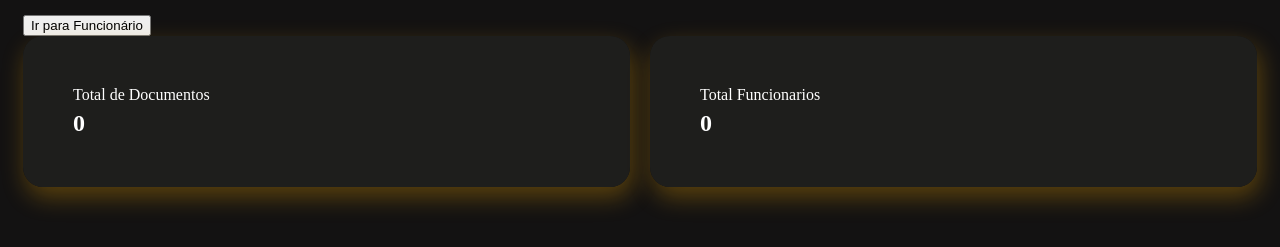
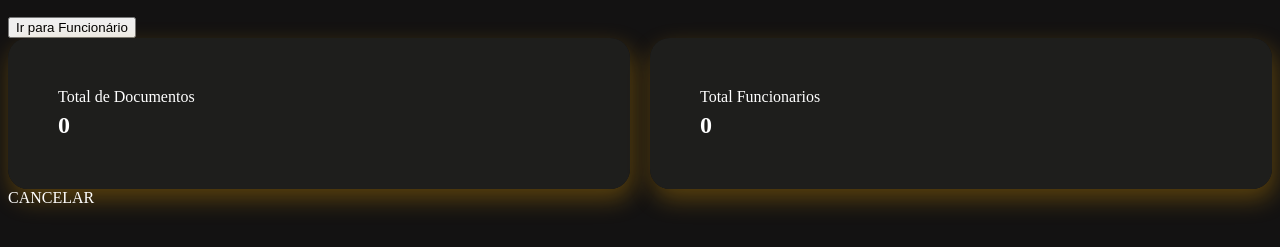
Before and after one commit to joaoppateis07-dotcom/projeto-treino, a website: page public/html/app.html in a window 1280 px wide. Both pictures are taken after a click on the button "+ NOVA PASTA". Shown: the part 145-392 px from the top of the page. Drawn offline with Linux system fonts and the light colour scheme.

Commit message:
nova pasta

```diff
--- a/public/html/app.html
+++ b/public/html/app.html
@@ -14,8 +14,9 @@
         <h1>RH Documentos</h1>
         <p>Sistema de Gestão de Documentos</p>
       </div>
-      <button>+ NOVA PASTA</button>
+      <button id="btnNovaPasta" class="btn">+ NOVA PASTA</button>
     </div>
+  </main>
   <main class="app">
     <section id="tela-dashboard">
         <button class="btn" id="btnIrParaFuncionario" type="button">Ir para Funcionário</button>
@@ -36,6 +37,8 @@
     </section>
   </main>
   <div id="modalNovaPasta" class="modal hidden">
+    <div id="btnCancelarPasta" class="btn">CANCELAR</div>
+
 
   </div>
   <div id="modalUpload" class="modal hidden">
--- a/public/js/app.js
+++ b/public/js/app.js
@@ -12,3 +12,12 @@ btnVoltarDashboard.addEventListener('click', () => {
     sectionFuncionario.classList.add('hidden');
     sectionDashboard.classList.remove('hidden');
 });
+const btnNovaPasta = document.getElementById('btnNovaPasta');
+const modalNovaPasta = document.getElementById('modalNovaPasta')
+const btnCancelarPasta = document.getElementById('btnCancelarPasta');
+btnCancelarPasta.addEventListener('click', () => {
+    modalNovaPasta.classList.add('hidden');
+});
+btnNovaPasta.addEventListener('click', () => {
+    modalNovaPasta.classList.remove('hidden');
+});
```
